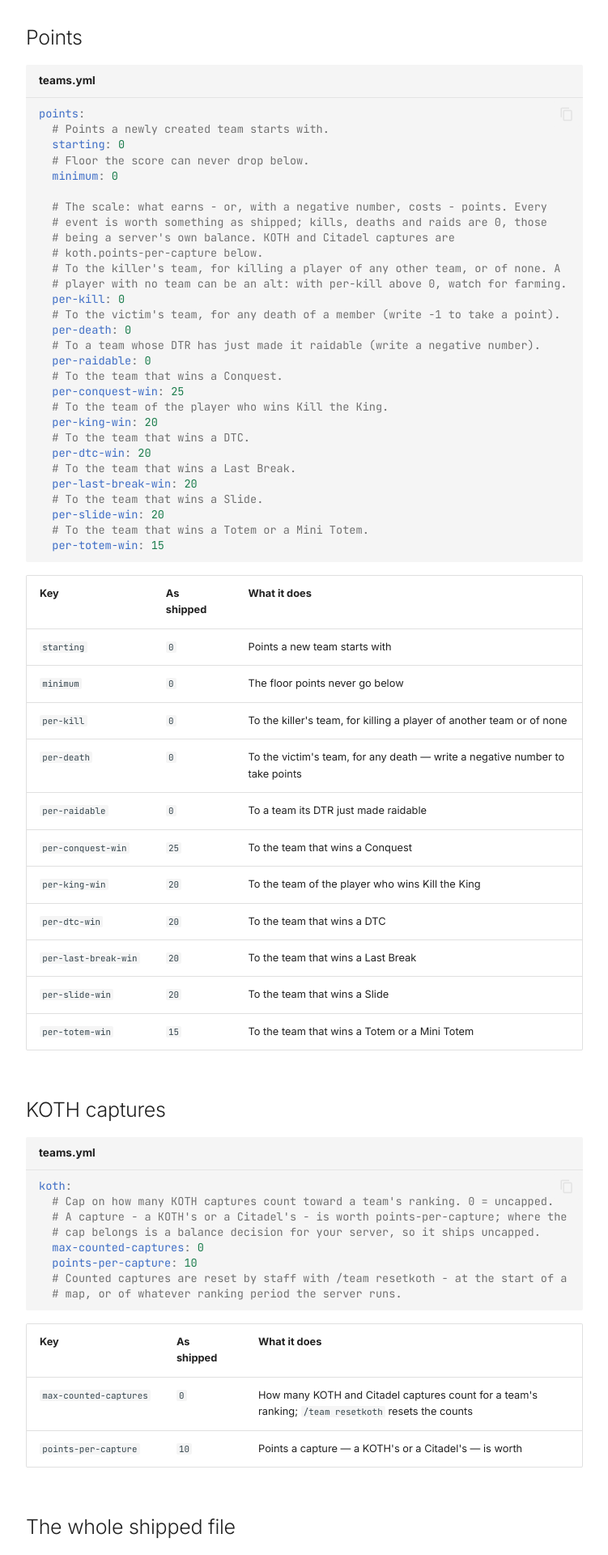
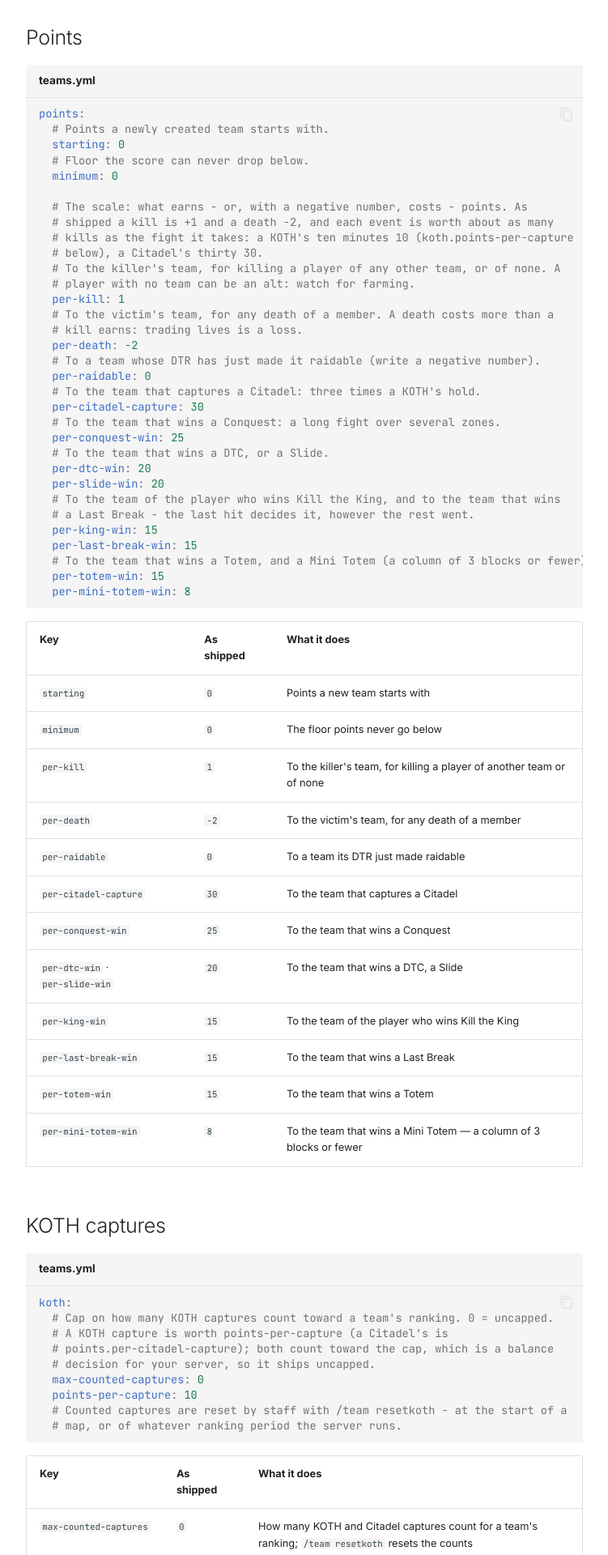
Before and after one commit to Lawkeys-dev/hcf-core, an MkDocs documentation site: the page built from docs/reference/configuration/teams.md, in a window 1280 px wide. Shown: the part 4352-6272 px from the top of the page at 81% size, without its empty margins (264-1015 px from the left). Built offline with MkDocs 1.6.1 and Material for MkDocs 9.7.7, drawn with Linux system fonts in a browser that asks for light colours; comment, search, counter and statistics services are not loaded; some of the changed text lies outside the part shown.

Commit message:
Teams: a points scale balanced on kills
A kill is +1 and a death -2 as shipped, and each event is worth about as
many kills as the fight it takes: a KOTH 10, a Citadel 30, a Conquest 25,
a DTC and a Slide 20, the King, a Last Break and a Totem 15, a Mini Totem
8. The Citadel and the Mini Totem get values of their own
(per-citadel-capture, per-mini-totem-win).

```diff
--- a/docs/gameplay/teams.md
+++ b/docs/gameplay/teams.md
@@ -69,20 +69,21 @@ Money moves between the player's balance and the team bank. Turning the economy
 
 `/team list [limit]` (alias `top`) ranks teams by points. Points are a score separate from the balance, starting at `points.starting` and never below `points.minimum`.
 
-Where points come from is entirely configurable, and **everything ships at 0** — the scale is a balance decision for your server:
+Where points come from is entirely configurable. The shipped scale: **a kill +1, a death −2**, and each event worth about as many kills as the fight it takes.
 
-| Setting (`teams.yml`) | Given to | When |
-|---|---|---|
-| `points.per-kill` | the killer's team | killing a player of another team, or of none |
-| `points.per-death` | the victim's team | any death of a member (write a negative number to take points) |
-| `points.per-raidable` | the team | its DTR has just made it raidable (a negative number) |
-| `points.per-conquest-win` | the winning team | winning a Conquest |
-| `points.per-king-win` | the winner's team | winning Kill the King |
-| `points.per-dtc-win` | the winning team | winning a DTC |
-| `points.per-last-break-win` | the winning team | winning a Last Break |
-| `points.per-slide-win` | the winning team | winning a Slide |
-| `points.per-totem-win` | the winning team | winning a Totem or a Mini Totem |
-| `koth.points-per-capture` | the capturing team | capturing a KOTH or a Citadel |
+| Setting (`teams.yml`) | As shipped | Given to | When |
+|---|---|---|---|
+| `points.per-kill` | `1` | the killer's team | killing a player of another team, or of none |
+| `points.per-death` | `-2` | the victim's team | any death of a member |
+| `points.per-raidable` | `0` | the team | its DTR has just made it raidable (a negative number) |
+| `koth.points-per-capture` | `10` | the capturing team | capturing a KOTH |
+| `points.per-citadel-capture` | `30` | the capturing team | capturing a Citadel |
+| `points.per-conquest-win` | `25` | the winning team | winning a Conquest |
+| `points.per-dtc-win` · `per-slide-win` | `20` | the winning team | winning a DTC, a Slide |
+| `points.per-king-win` | `15` | the winner's team | winning Kill the King |
+| `points.per-last-break-win` | `15` | the winning team | winning a Last Break |
+| `points.per-totem-win` | `15` | the winning team | winning a Totem |
+| `points.per-mini-totem-win` | `8` | the winning team | winning a Mini Totem (a column of 3 blocks or fewer) |
 
 Killing a teammate, or yourself, earns nothing.
 
--- a/docs/reference/configuration/teams.md
+++ b/docs/reference/configuration/teams.md
@@ -95,15 +95,16 @@ The minimum role for each action: `leader`, `co-leader` or `member`. An unknown
 |---|---|---|
 | `starting` | `0` | Points a new team starts with |
 | `minimum` | `0` | The floor points never go below |
-| `per-kill` | `0` | To the killer's team, for killing a player of another team or of none |
-| `per-death` | `0` | To the victim's team, for any death — write a negative number to take points |
+| `per-kill` | `1` | To the killer's team, for killing a player of another team or of none |
+| `per-death` | `-2` | To the victim's team, for any death of a member |
 | `per-raidable` | `0` | To a team its DTR just made raidable |
+| `per-citadel-capture` | `30` | To the team that captures a Citadel |
 | `per-conquest-win` | `25` | To the team that wins a Conquest |
-| `per-king-win` | `20` | To the team of the player who wins Kill the King |
-| `per-dtc-win` | `20` | To the team that wins a DTC |
-| `per-last-break-win` | `20` | To the team that wins a Last Break |
-| `per-slide-win` | `20` | To the team that wins a Slide |
-| `per-totem-win` | `15` | To the team that wins a Totem or a Mini Totem |
+| `per-dtc-win` · `per-slide-win` | `20` | To the team that wins a DTC, a Slide |
+| `per-king-win` | `15` | To the team of the player who wins Kill the King |
+| `per-last-break-win` | `15` | To the team that wins a Last Break |
+| `per-totem-win` | `15` | To the team that wins a Totem |
+| `per-mini-totem-win` | `8` | To the team that wins a Mini Totem — a column of 3 blocks or fewer |
 
 ## KOTH captures
 
@@ -114,7 +115,7 @@ The minimum role for each action: `leader`, `co-leader` or `member`. An unknown
 | Key | As shipped | What it does |
 |---|---|---|
 | `max-counted-captures` | `0` | How many KOTH and Citadel captures count for a team's ranking; `/team resetkoth` resets the counts |
-| `points-per-capture` | `10` | Points a capture — a KOTH's or a Citadel's — is worth |
+| `points-per-capture` | `10` | Points a KOTH capture is worth; a Citadel's is `points.per-citadel-capture` |
 
 ## The whole shipped file
 
--- a/src/main/resources/teams.yml
+++ b/src/main/resources/teams.yml
@@ -121,36 +121,40 @@ points:
   # Floor the score can never drop below.
   minimum: 0
 
-  # The scale: what earns - or, with a negative number, costs - points. Every
-  # event is worth something as shipped; kills, deaths and raids are 0, those
-  # being a server's own balance. KOTH and Citadel captures are
-  # koth.points-per-capture below.
+  # The scale: what earns - or, with a negative number, costs - points. As
+  # shipped a kill is +1 and a death -2, and each event is worth about as many
+  # kills as the fight it takes: a KOTH's ten minutes 10 (koth.points-per-capture
+  # below), a Citadel's thirty 30.
   # To the killer's team, for killing a player of any other team, or of none. A
-  # player with no team can be an alt: with per-kill above 0, watch for farming.
-  per-kill: 0
-  # To the victim's team, for any death of a member (write -1 to take a point).
-  per-death: 0
+  # player with no team can be an alt: watch for farming.
+  per-kill: 1
+  # To the victim's team, for any death of a member. A death costs more than a
+  # kill earns: trading lives is a loss.
+  per-death: -2
   # To a team whose DTR has just made it raidable (write a negative number).
   per-raidable: 0
-  # To the team that wins a Conquest.
+  # To the team that captures a Citadel: three times a KOTH's hold.
+  per-citadel-capture: 30
+  # To the team that wins a Conquest: a long fight over several zones.
   per-conquest-win: 25
-  # To the team of the player who wins Kill the King.
-  per-king-win: 20
-  # To the team that wins a DTC.
+  # To the team that wins a DTC, or a Slide.
   per-dtc-win: 20
-  # To the team that wins a Last Break.
-  per-last-break-win: 20
-  # To the team that wins a Slide.
   per-slide-win: 20
-  # To the team that wins a Totem or a Mini Totem.
+  # To the team of the player who wins Kill the King, and to the team that wins
+  # a Last Break - the last hit decides it, however the rest went.
+  per-king-win: 15
+  per-last-break-win: 15
+  # To the team that wins a Totem, and a Mini Totem (a column of 3 blocks or fewer).
   per-totem-win: 15
+  per-mini-totem-win: 8
 # --8<-- [end:points]
 
 # --8<-- [start:koth]
 koth:
   # Cap on how many KOTH captures count toward a team's ranking. 0 = uncapped.
-  # A capture - a KOTH's or a Citadel's - is worth points-per-capture; where the
-  # cap belongs is a balance decision for your server, so it ships uncapped.
+  # A KOTH capture is worth points-per-capture (a Citadel's is
+  # points.per-citadel-capture); both count toward the cap, which is a balance
+  # decision for your server, so it ships uncapped.
   max-counted-captures: 0
   points-per-capture: 10
   # Counted captures are reset by staff with /team resetkoth - at the start of a
```
Also changed, not shown: CHANGELOG.md (+1 -1 lines), FEATURES.md (+1 -1 lines), 6 other files.
